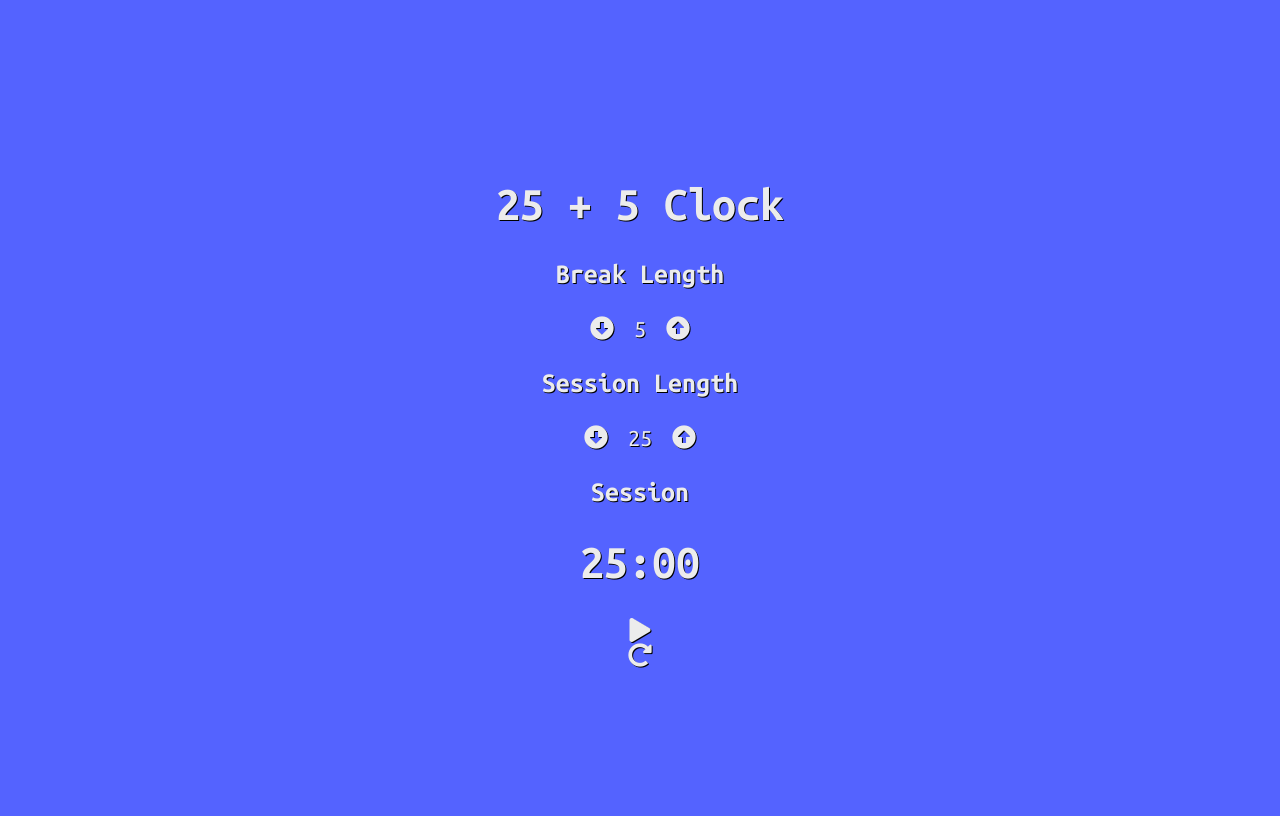
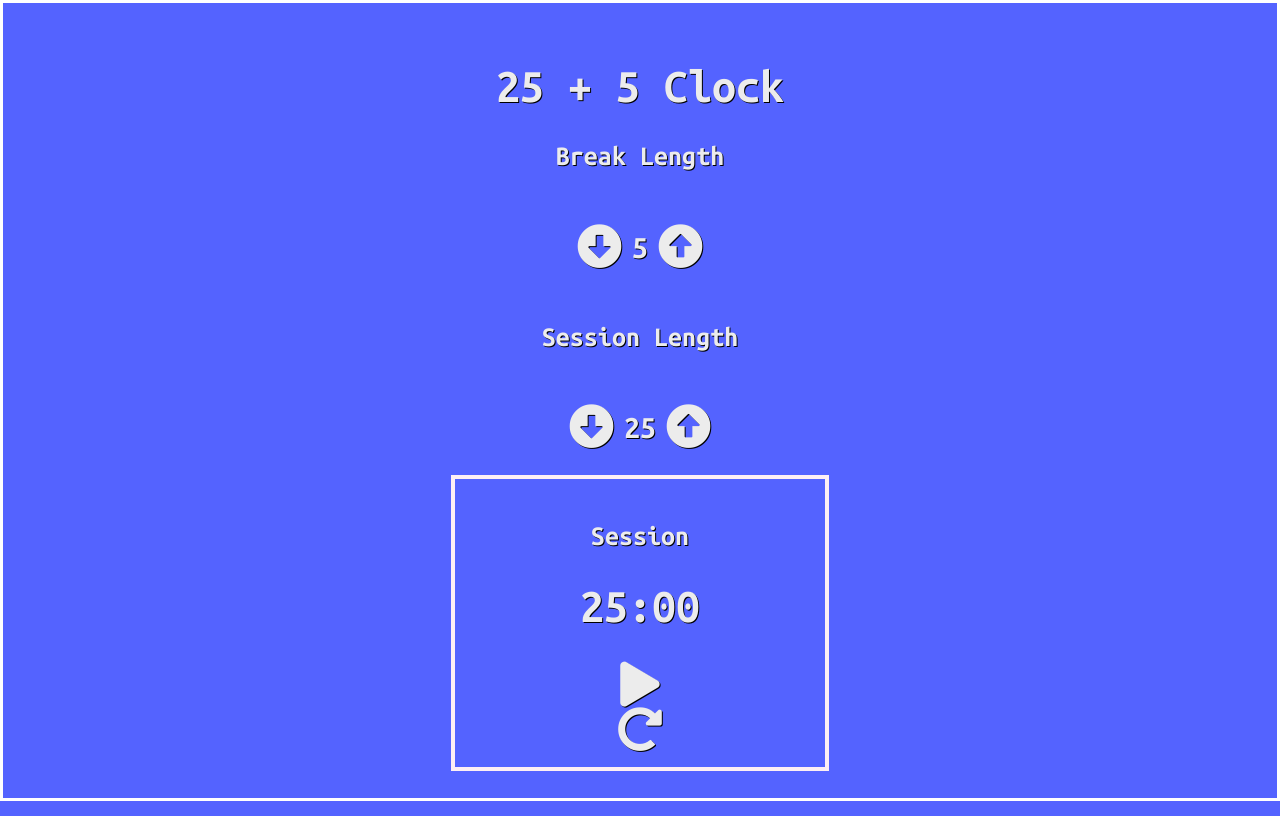
Before and after one commit to memerald/timer-app, a React (Create React App) app: page / in a window 1280 px wide. Built offline with nearby package versions, Linux system fonts and the light colour scheme.

Commit message:
modified css

```diff
--- a/src/App.css
+++ b/src/App.css
@@ -6,19 +6,43 @@ body {
     overflow-y: hidden;
     height: 100vh;
     font-size: x-large;
+    margin: 0;
+    padding: 0;
 }
 
 .clock-wrapper {
-    height: 100vh;
+    height: 99.4vh;
     display: flex;
     flex-direction: column;
     justify-content: center;
     align-items: center;
     text-align: center;
     font-family: "Ubuntu Mono", monospace;
+    border: 3px #ffffff solid;
 }
 
 span {
     cursor: pointer;
     margin: 10px;
 }
+
+i {
+    font-size: 45px;
+}
+
+.session-container,
+.break-container {
+    display: flex;
+    justify-content: center;
+    align-items: center;
+}
+
+p {
+    font-size: 32px;
+    font-weight: 700;
+}
+
+.timer-wrapper {
+    border: 4px solid #fdeff4;
+    padding: 15px 125px;
+}
--- a/src/App.js
+++ b/src/App.js
@@ -1,6 +1,5 @@
 import React, { useEffect, useState } from "react";
 import BreakLength from "./components/BreakLength";
-import Reset from "./components/Reset";
 import SessionLength from "./components/SessionLength";
 import Timer from "./components/Timer";
 
@@ -94,7 +93,6 @@ function App() {
                 breakLength={breakLength}
                 setBreakLength={setBreakLength}
             />
-            <div className="session-wrapper">
             <SessionLength
                 sessionLength={sessionLength}
                 setSessionLength={setSessionLength}
@@ -112,7 +110,6 @@ function App() {
                 handleReset={handleReset}
             />
         </div>
-        </div>
     );
 }
 
--- a/src/components/BreakLength.js
+++ b/src/components/BreakLength.js
@@ -16,7 +16,7 @@ const BreakLength = ({ breakLength, setBreakLength }) => {
                     >
                         <i className="fas fa-arrow-alt-circle-down"></i>
                     </span>
-                    <span id="break-length">{breakLength}</span>
+                    <p id="break-length">{breakLength}</p>
                     <span
                         id="break-increment"
                         onClick={() =>
--- a/src/components/SessionLength.js
+++ b/src/components/SessionLength.js
@@ -15,7 +15,7 @@ const SessionLength = ({ sessionLength, setSessionLength, flag }) => {
                 >
                     <i className="fas fa-arrow-alt-circle-down"></i>
                 </span>
-                <span id="session-length">{sessionLength}</span>
+                <p id="session-length">{sessionLength}</p>
                 <span
                     id="session-increment"
                     disabled={!flag ? false : true}
--- a/src/components/Timer.js
+++ b/src/components/Timer.js
@@ -12,7 +12,7 @@ const Timer = ({
     handleReset,
 }) => {
     return (
-        <div>
+        <div className="timer-wrapper">
             {!breakFlag && (
                 <div id="session-container">
                     <h3 id="timer-label">Session</h3>
```
Lines whose indentation alone changed are shown as unchanged.
